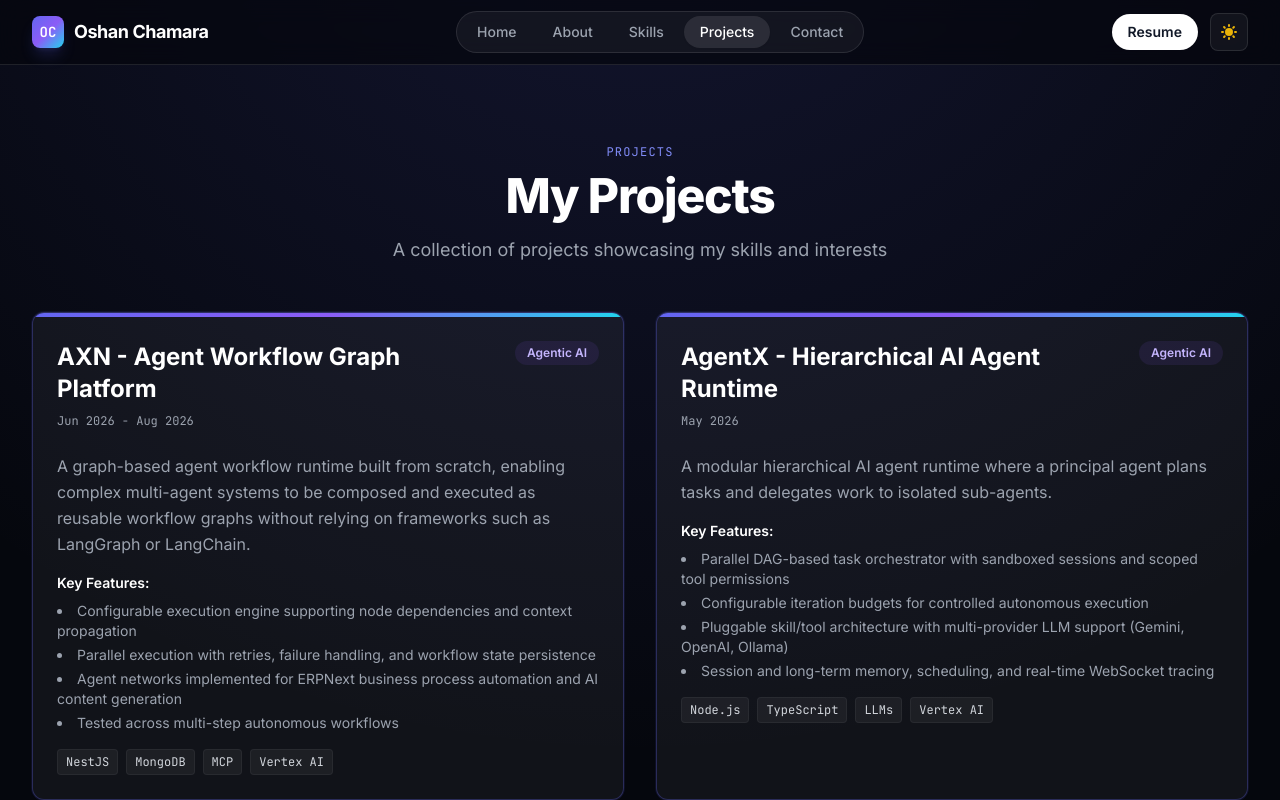
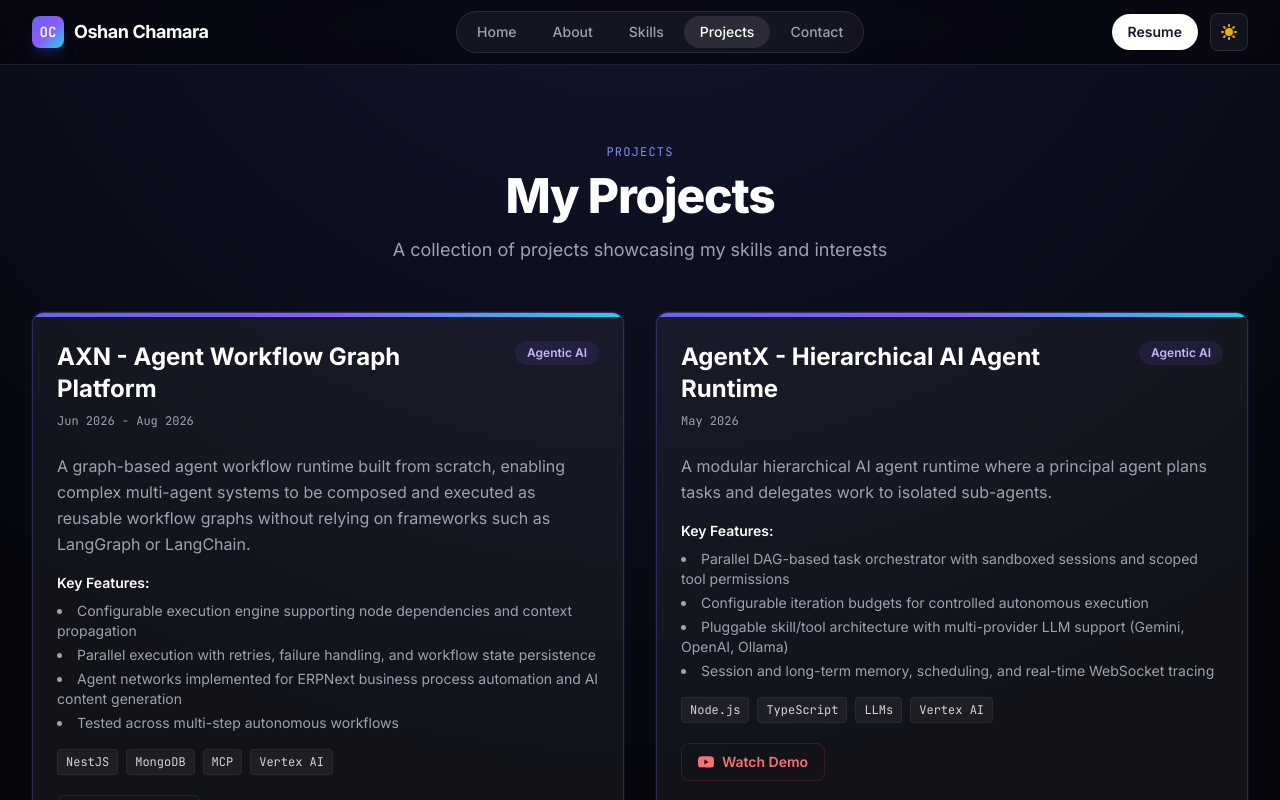
Before and after one commit to oshan1998/portfolio, a React (Vite) app: page /portfolio/projects in a window 1280 px wide. Shown: the top 800 px of the page. Built offline with nearby package versions, Linux system fonts and the light colour scheme.

Commit message:
added links

```diff
--- a/src/data/projects.js
+++ b/src/data/projects.js
@@ -13,6 +13,8 @@ export const projects = [
     category: 'Agentic AI',
     date: 'Jun 2026 - Aug 2026',
     featured: true,
+    demoUrl: 'https://lnkd.in/p/g24BYse3',
+    demoPlatform: 'linkedin',
   },
   {
     id: 'agentx',
@@ -28,6 +30,8 @@ export const projects = [
     category: 'Agentic AI',
     date: 'May 2026',
     featured: true,
+    demoUrl: 'https://youtu.be/W7fxuxpZzaM',
+    demoPlatform: 'youtube',
   },
   {
     id: 1,
--- a/src/pages/Projects.jsx
+++ b/src/pages/Projects.jsx
@@ -6,6 +6,23 @@ const categoryColors = {
   'Full-Stack': 'bg-blue-100 dark:bg-blue-500/10 text-blue-700 dark:text-blue-300',
   'Machine Learning': 'bg-emerald-100 dark:bg-emerald-500/10 text-emerald-700 dark:text-emerald-300',
   'Hardware Design': 'bg-amber-100 dark:bg-amber-500/10 text-amber-700 dark:text-amber-300',
+}
+
+const demoPlatformMeta = {
+  youtube: {
+    label: 'Watch Demo',
+    className: 'text-red-600 dark:text-red-400 hover:bg-red-50 dark:hover:bg-red-500/10 border-red-200 dark:border-red-500/20',
+    icon: (
+      <path d="M23.498 6.186a2.994 2.994 0 00-2.107-2.12C19.505 3.545 12 3.545 12 3.545s-7.505 0-9.391.521A2.994 2.994 0 00.502 6.186C0 8.07 0 12 0 12s0 3.93.502 5.814a2.994 2.994 0 002.107 2.12c1.886.521 9.391.521 9.391.521s7.505 0 9.391-.521a2.994 2.994 0 002.107-2.12C24 15.93 24 12 24 12s0-3.93-.502-5.814zM9.546 15.568V8.432L15.818 12l-6.272 3.568z" />
+    ),
+  },
+  linkedin: {
+    label: 'Watch Demo',
+    className: 'text-blue-700 dark:text-blue-400 hover:bg-blue-50 dark:hover:bg-blue-500/10 border-blue-200 dark:border-blue-500/20',
+    icon: (
+      <path d="M20.447 20.452h-3.554v-5.569c0-1.328-.027-3.037-1.852-3.037-1.853 0-2.136 1.445-2.136 2.939v5.667H9.351V9h3.414v1.561h.046c.477-.9 1.637-1.85 3.37-1.85 3.601 0 4.267 2.37 4.267 5.455v6.286zM5.337 7.433c-1.144 0-2.063-.926-2.063-2.065 0-1.138.92-2.063 2.063-2.063 1.14 0 2.064.925 2.064 2.063 0 1.139-.925 2.065-2.064 2.065zm1.782 13.019H3.555V9h3.564v11.452zM22.225 0H1.771C.792 0 0 .774 0 1.729v20.542C0 23.227.792 24 1.771 24h20.451C23.2 24 24 23.227 24 22.271V1.729C24 .774 23.2 0 22.222 0h.003z" />
+    ),
+  },
 }
 
 const ProjectCard = ({ project }) => {
@@ -48,7 +65,7 @@ const ProjectCard = ({ project }) => {
           </ul>
         </div>
 
-        <div className="flex flex-wrap gap-2">
+        <div className="flex flex-wrap gap-2 mb-5">
           {project.tech.map((tech, index) => (
             <span
               key={index}
@@ -58,6 +75,23 @@ const ProjectCard = ({ project }) => {
             </span>
           ))}
         </div>
+
+        {project.demoUrl && (() => {
+          const demo = demoPlatformMeta[project.demoPlatform] || demoPlatformMeta.youtube
+          return (
+            <a
+              href={project.demoUrl}
+              target="_blank"
+              rel="noopener noreferrer"
+              className={`inline-flex items-center gap-2 px-4 py-2 rounded-lg text-sm font-semibold border transition-colors ${demo.className}`}
+            >
+              <svg className="w-4 h-4" fill="currentColor" viewBox="0 0 24 24">
+                {demo.icon}
+              </svg>
+              {demo.label}
+            </a>
+          )
+        })()}
       </div>
     </div>
   )
```
